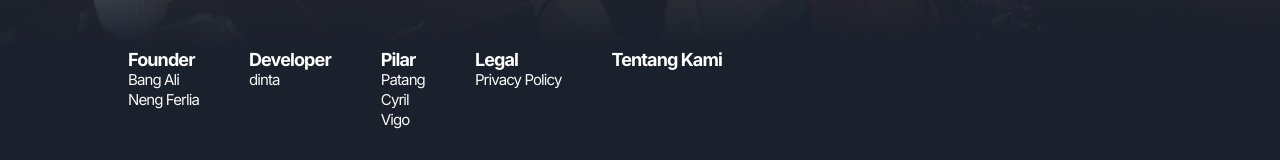
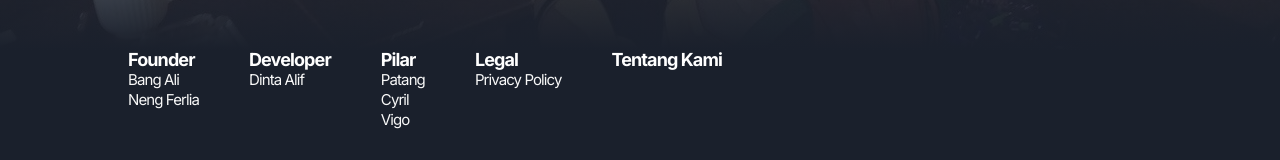
Before and after one commit to dinta0623/atarashisekai.site, a Next.js app: page / in a window 1280 px wide. Shown: the part 2023-2183 px from the top of the page. Built offline with nearby package versions, Linux system fonts and the light colour scheme.

Commit message:
Update index.tsx

```diff
--- a/pages/index.tsx
+++ b/pages/index.tsx
@@ -292,7 +292,7 @@ export default function Home() {
               </div>
               <div className="box">
                 <h3>Developer</h3>
-                <span> dinta</span>
+                <span>Dinta Alif</span>
               </div>
               <div className="box">
                 <h3>Pilar</h3>
```
